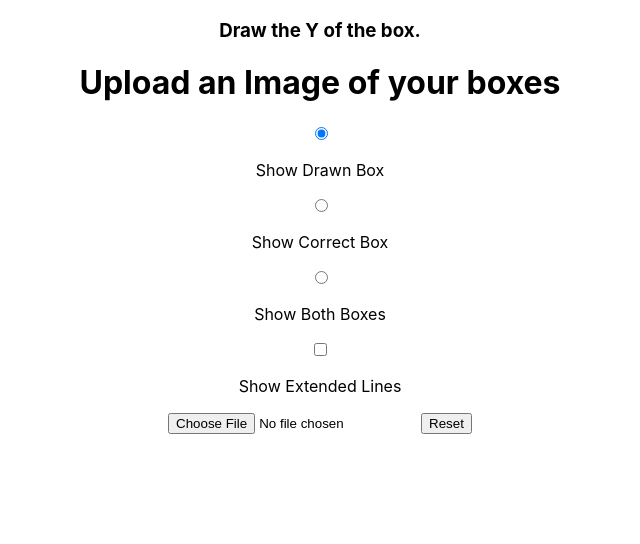
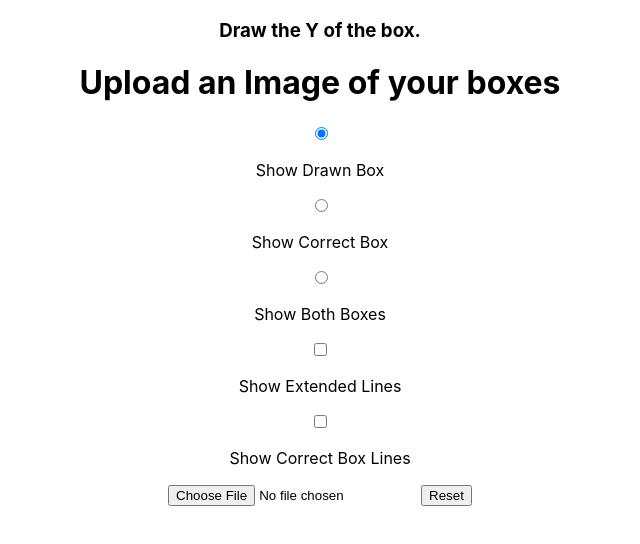
Before and after one commit to abmasud1214/boxanalyzer, a React (Create React App) app: page / in a window 1280 px wide. Shown: the top 544 px of the page, without its empty margins (320-960 px from the left). Built offline with nearby package versions, Linux system fonts and the light colour scheme.

Commit message:
Extended Lines for Correct Box

```diff
--- a/src/Components/ImageDraw.js
+++ b/src/Components/ImageDraw.js
@@ -6,7 +6,10 @@ export default function ImageDraw(props) {
     const [width, height] = [400, 400];
 
     const [boxType, setBoxType] = React.useState("DrawnBox");
-    const [extendedLines, setExtendedLines] = React.useState(false);
+    const [extendedLineOptions, setExtendedLineOptions] = React.useState({
+        extendedDrawnLines: false,
+        extendedCorrectLines: false
+    });
 
     const [imageFile, setImageFile] = React.useState(null);
     const [image, setImage] = React.useState(null);
@@ -75,6 +78,14 @@ export default function ImageDraw(props) {
         return [newWidth, newHeight];
     }
 
+    const onExtendedLinesUpdate = (e) => {
+        const {name, checked} = e.target;
+        setExtendedLineOptions({
+            ...extendedLineOptions,
+            [name]: checked,
+        });
+    };
+
     React.useEffect(() => {
         console.log("FIRED")
         var img = new Image();
@@ -115,7 +126,7 @@ export default function ImageDraw(props) {
                 showCorrectBox={(boxType === "CorrectBox" || boxType === "BothBox")}
                 boxState={boxState}
                 updateBoxState={updateBoxState}
-                extendedLines={extendedLines}
+                extendedLineOptions={extendedLineOptions}
                 image = {image}
             />}
             {/* <Canvas
@@ -135,9 +146,17 @@ export default function ImageDraw(props) {
                 <input type="radio" value="BothBox" name="box" checked={boxType === "BothBox"} />
                 <p>Show Both Boxes</p>
             </div>
-            <div onChange={(evt) => {setExtendedLines((prev)=>(!prev))}}>
-                <input type="checkbox" value="ShowLines" name="extendedLines" checked={extendedLines} />
+            <div>
+                <input type="checkbox"
+                    name="extendedDrawnLines"
+                    checked={extendedLineOptions.extendedDrawnLines}
+                    onChange={onExtendedLinesUpdate} />
                 <p>Show Extended Lines</p>
+                <input type="checkbox"
+                    name="extendedCorrectLines"
+                    checked={extendedLineOptions.extendedCorrectLines}
+                    onChange={onExtendedLinesUpdate} />
+                <p>Show Correct Box Lines</p>
             </div>
             <input type="file" onChange={onImageUpdate}/>
             <button onClick={resetBox}>Reset</button>
--- a/src/Components/canvas.js
+++ b/src/Components/canvas.js
@@ -11,7 +11,7 @@ export default function Canvas(props) {
 
     const {width, height,
         showDrawnBox, showCorrectBox,
-        boxState, updateBoxState, extendedLines, image} = props;
+        boxState, updateBoxState, extendedLineOptions, image} = props;
     const boxPoints = boxState["boxPoints"]
     const correctBP = boxState["correctBP"]
     const vanishingPoints = boxState["vanishingPoints"]
@@ -68,7 +68,7 @@ export default function Canvas(props) {
                     ctx.lineTo(p2[0], p2[1]);
                     ctx.lineWidth = 1;
                     ctx.setLineDash([5, 5]);
-                    ctx.strokeStyle = "green";
+                    ctx.strokeStyle = style;
                     ctx.stroke();
                     ctx.setLineDash([]);
                 }
@@ -102,7 +102,8 @@ export default function Canvas(props) {
             currentPoint !== null && lengthDefined(boxPoints) < 8 && drawCurrentLine(ctx, boxPoints, boxStyle);
         }
         if (showCorrectBox) drawBox(ctx, correctBP, "red");
-        if (extendedLines) drawExtendedLines(ctx, boxPoints, "green");
+        if (extendedLineOptions.extendedDrawnLines) drawExtendedLines(ctx, boxPoints, "green");
+        if (extendedLineOptions.extendedCorrectLines) drawExtendedLines(ctx, correctBP, "red");
 
         // drawBox(ctx, correctBP, "red");
         // drawBox(ctx, boxPoints, "black");
```
